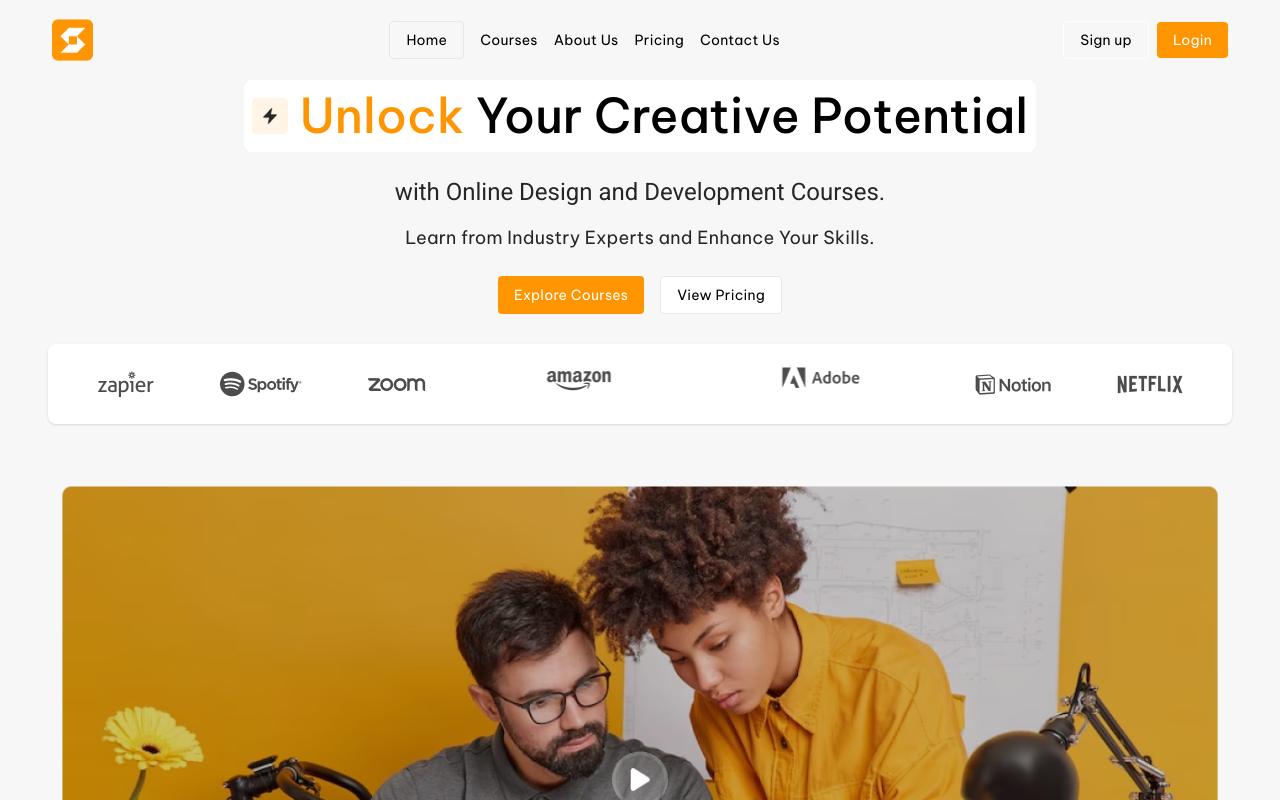
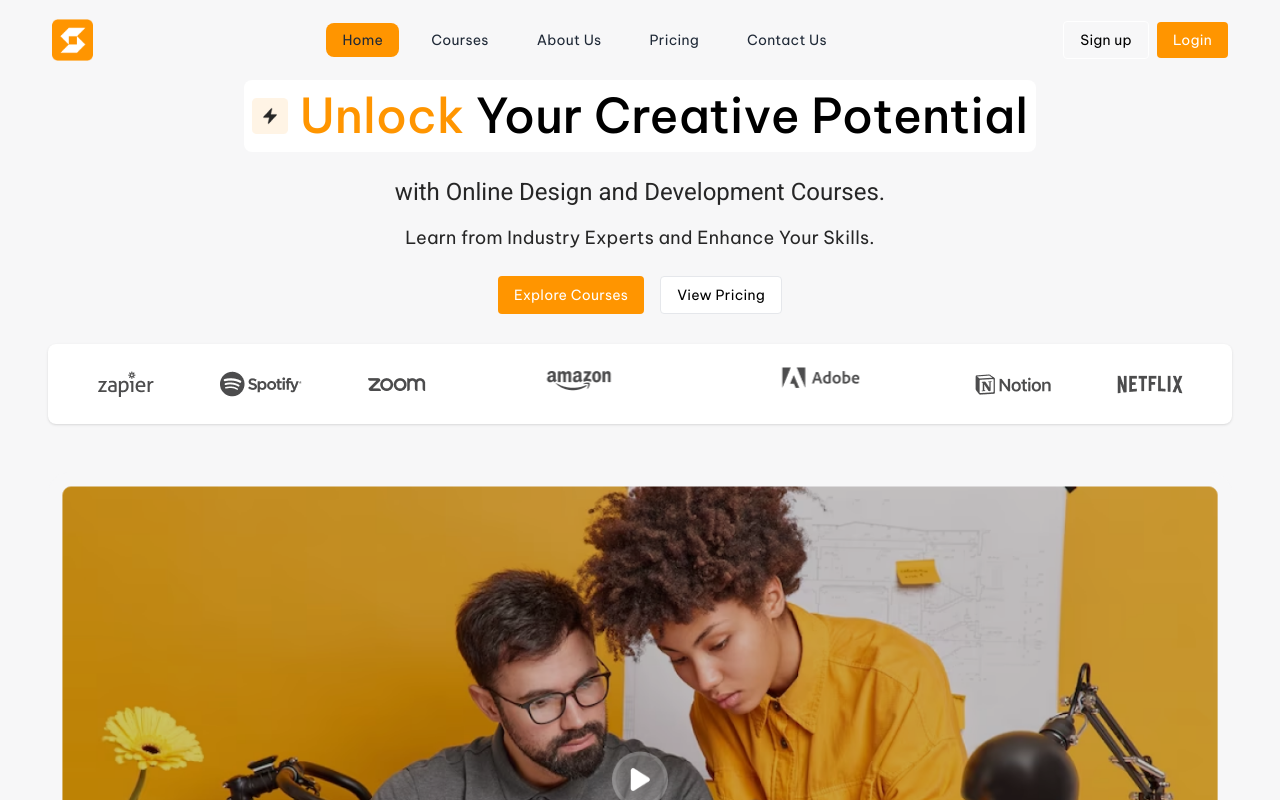
Before and after one commit to Harmedino/online-learning-platform, an Angular app: page / in a window 1280 px wide. Shown: the top 800 px of the page. Built offline with nearby package versions, Linux system fonts and the light colour scheme.

Commit message:
routing updated

```diff
--- a/src/app/home/navigationbar/navigationbar.component.html
+++ b/src/app/home/navigationbar/navigationbar.component.html
@@ -5,16 +5,26 @@
   <div class="flex items-center">
     <img src="../../../assets/images/logo.png" alt="logo" class="w-3/4" />
   </div>
+  <ul class="hidden md:flex items-center space-x-4">
+    <li class="">
+      <a routerLink="/" [routerLinkActiveOptions]=" {exact: true}" class=" text-gray-800 cursor-pointer transition  px-4 py-2 rounded-lg  " routerLinkActive="bg-ornge50"
+   >Home</a>
+    </li>
+    <li>
+      <a routerLink="/courses" class="text-gray-800  cursor-pointer  px-4 py-2 rounded-lg  transition" routerLinkActive="bg-ornge50">Courses</a>
+    </li>
+    <li>
+      <a routerLink="/about-us" class="text-gray-800  cursor-pointer  px-4 py-2 rounded-lg  transition" routerLinkActive="bg-ornge50">About Us</a>
+    </li>
+    <li>
+      <a routerLink="#" class="text-gray-800  cursor-pointer  px-4 py-2 rounded-lg  transition" routerLinkActive="bg-ornge50">Pricing</a>
+    </li>
+    <li>
+      <a routerLink="#" class="text-gray-800  cursor-pointer  px-4 py-2 rounded-lg  transition" routerLinkActive="bg-ornge50">Contact Us</a>
+    </li>
+  </ul>
 
-  <ul class="hidden md:flex items-center space-x-4">
-    <li class="border px-4 py-2 rounded bg-grey-400">
-      <a href="#" class="transition duration-300">Home</a>
-    </li>
-    <li><a href="/courses" class="transition duration-300">Courses</a></li>
-    <li><a href="#" class="transition duration-300">About Us</a></li>
-    <li><a href="#" class="transition duration-300">Pricing</a></li>
-    <li><a href="#" class="transition duration-300">Contact Us</a></li>
-  </ul>
+
 
   <div class="flex items-center">
     <button
@@ -42,11 +52,11 @@
     *ngIf="mobileMenuOpen"
   >
     <ul class="flex flex-col items-center space-y-8">
-      <li><a href="#">Home</a></li>
-      <li><a href="#">Courses</a></li>
-      <li><a href="#">About Us</a></li>
-      <li><a href="#">Pricing</a></li>
-      <li><a href="#">Contact Us</a></li>
+      <li><a routerLink="#">Home</a></li>
+      <li><a routerLink="#">Courses</a></li>
+      <li><a routerLink="#">About Us</a></li>
+      <li><a routerLink="#">Pricing</a></li>
+      <li><a routerLink="#">Contact Us</a></li>
     </ul>
   </div>
 </div>
--- a/src/app/home/navigationbar/navigationbar.component.ts
+++ b/src/app/home/navigationbar/navigationbar.component.ts
@@ -1,10 +1,13 @@
 import { Component } from '@angular/core';
 import { CommonModule } from '@angular/common';
+import { RouterLink, RouterLinkActive } from '@angular/router';
 
 @Component({
   selector: 'app-navigationbar',
   standalone: true,
-  imports: [CommonModule],
+  imports: [CommonModule,
+  RouterLink,
+RouterLinkActive],
   templateUrl: './navigationbar.component.html',
   styleUrl: './navigationbar.component.css'
 })
```
Also changed, not shown: src/app/about-us/about-us.component.ts (added, +18 -0 lines), 1 other file (tests, documents, lock files or other folders).
